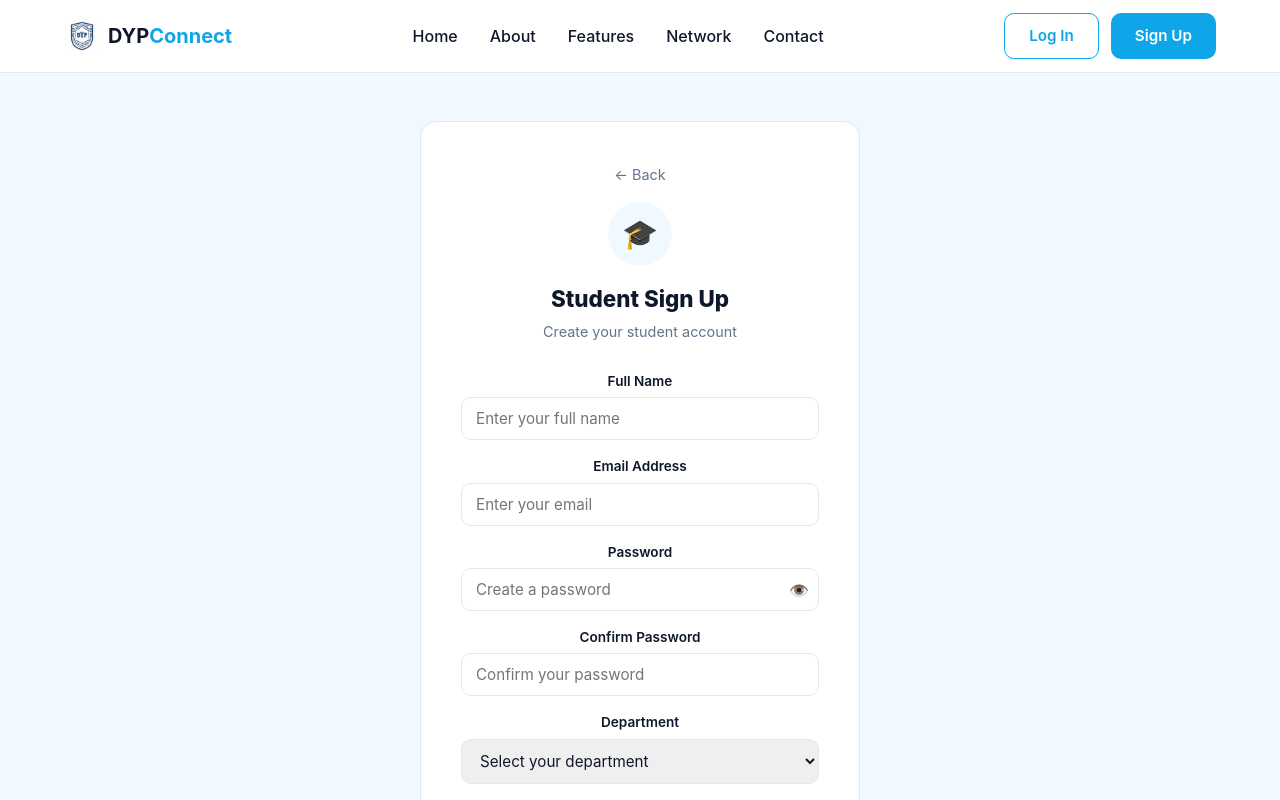
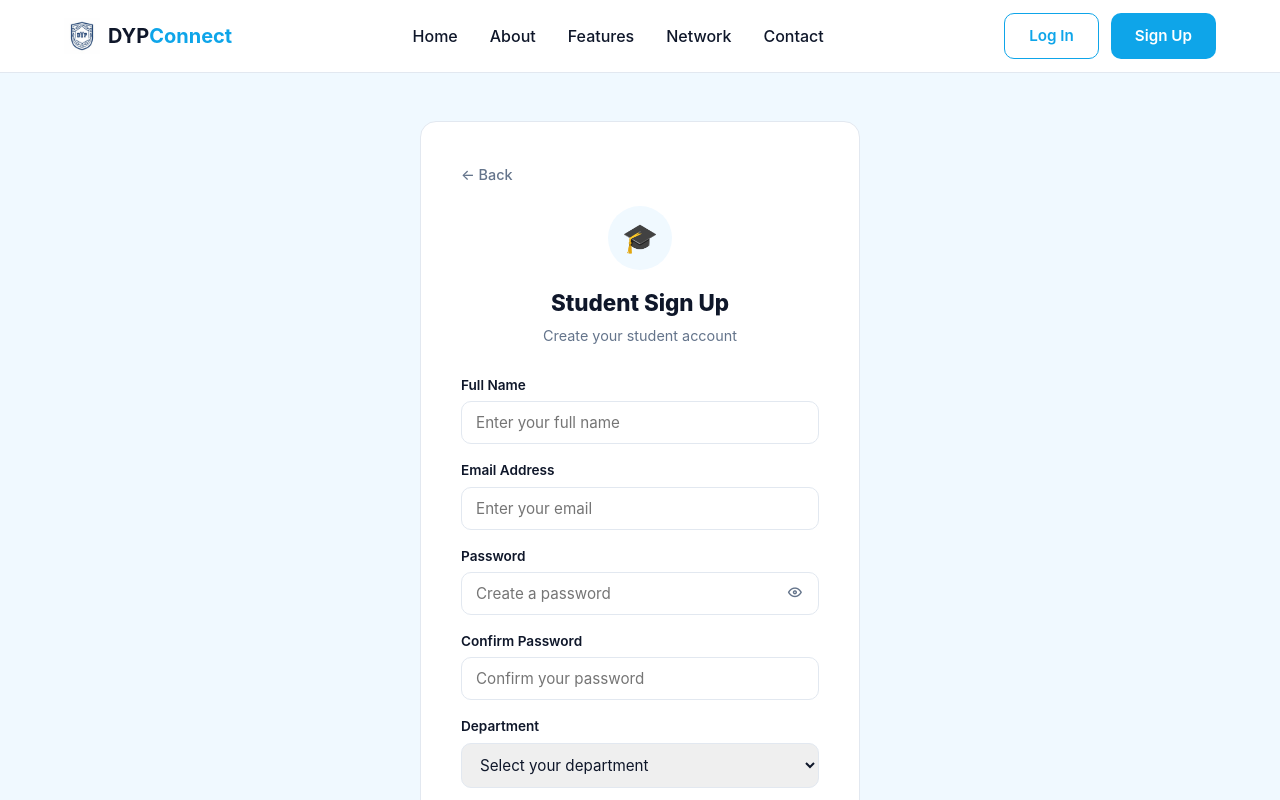
Before and after one commit to Sahilpatil2320/DYPConnect, a React (Vite) app in the folder client/: page /signup/student in a window 1280 px wide. Shown: the top 800 px of the page. Built offline with nearby package versions, Linux system fonts and the light colour scheme.

Commit message:
feat: add professional eye-off password toggle icon

```diff
--- a/client/index.html
+++ b/client/index.html
@@ -3,6 +3,7 @@
   <head>
     <meta charset="UTF-8" />
     <link rel="icon" type="image/svg+xml" href="/favicon.svg" />
+    <link rel="stylesheet" href="https://cdn.jsdelivr.net/npm/@tabler/icons-webfont@latest/tabler-icons.min.css">
     <meta name="viewport" content="width=device-width, initial-scale=1.0" />
     <title>client</title>
   </head>
--- a/client/src/pages/AuthForm.css
+++ b/client/src/pages/AuthForm.css
@@ -18,10 +18,18 @@
 }
 
 .auth-back {
-  display: inline-block;
+  display: inline-flex;
+  align-items: center;
+  gap: 4px;
   color: var(--color-text-muted);
   font-size: 0.9rem;
-  margin-bottom: 16px;
+  font-weight: 500;
+  margin-bottom: 20px;
+  transition: color 0.15s ease;
+}
+
+.auth-back:hover {
+  color: var(--color-primary);
 }
 
 .auth-back:hover {
@@ -100,7 +108,19 @@
   top: 50%;
   transform: translateY(-50%);
   background: none;
-  font-size: 1rem;
+  display: flex;
+  align-items: center;
+  justify-content: center;
+  width: 28px;
+  height: 28px;
+  border-radius: 6px;
+  font-size: 1.05rem;
+  color: var(--color-text-muted);
+  transition: color 0.15s ease, background 0.15s ease;
+}
+.password-toggle:hover {
+  color: var(--color-primary);
+  background: var(--color-bg-soft);
 }
 
 .auth-submit {
--- a/client/src/pages/SignupRoleSelection.css
+++ b/client/src/pages/SignupRoleSelection.css
@@ -7,7 +7,7 @@
   padding: 48px 24px;
 }
 
-.auth-card {
+.role-select-card {
   background: white;
   border: 1px solid var(--color-border);
   border-radius: 16px;
--- a/client/src/pages/SignupRoleSelection.jsx
+++ b/client/src/pages/SignupRoleSelection.jsx
@@ -15,7 +15,7 @@ function SignupRoleSelection() {
 
     return (
         <main className="auth-page">
-            <div className="auth-card">
+            <div className="role-select-card">
                 <h1>Create Your Account</h1>
                 <p className="auth-subtext">
                     Join DYPConnect and become a part of our professional community.
--- a/client/src/pages/StudentSignup.jsx
+++ b/client/src/pages/StudentSignup.jsx
@@ -75,8 +75,9 @@ function StudentSignup() {
                 type="button"
                 className="password-toggle"
                 onClick={() => setShowPassword(!showPassword)}
+                aria-label={showPassword ? "Hide password" : "Show password"}
               >
-                {showPassword ? "🙈" : "👁️"}
+                <i className={showPassword ? "ti ti-eye-off" : "ti ti-eye"} aria-hidden="true"></i>
               </button>
             </div>
           </label>
```
